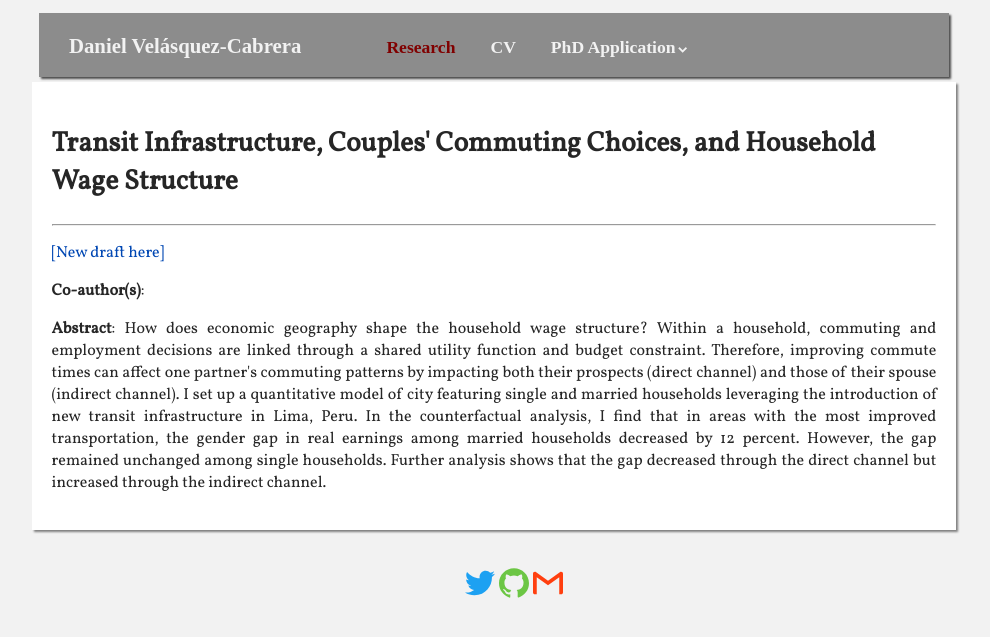
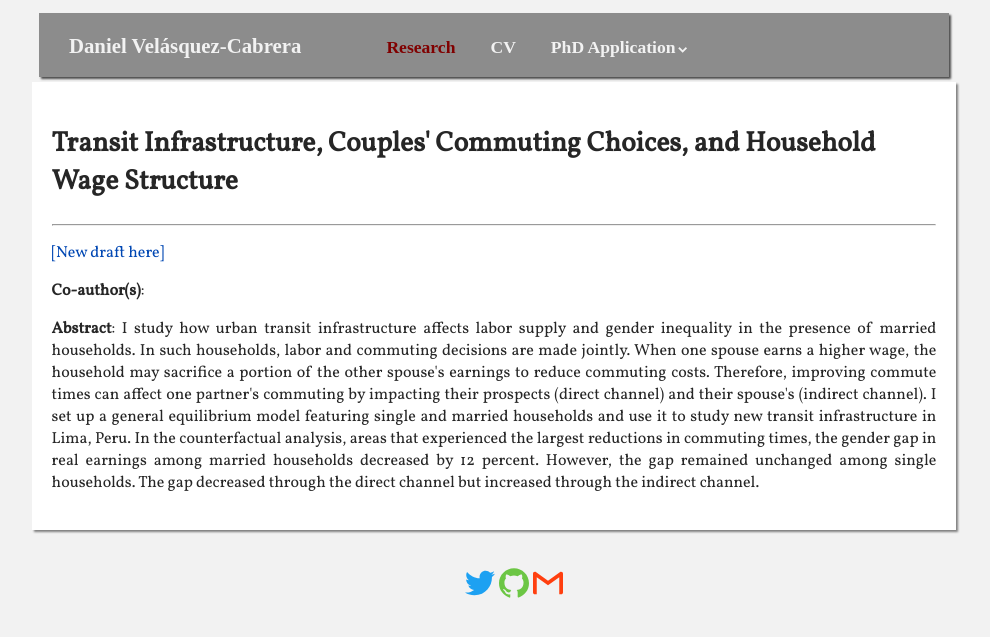
Before and after one commit to dvelasquezc/dvelasquezc.github.io, a Jekyll site: the page built from _research/lima_gender_urban.md, in a window 1280 px wide. Shown: the top 637 px of the page, without its empty margins (146-1136 px from the left). Built offline with Jekyll 4.4.1, drawn with Linux system fonts in a browser that asks for light colours; some web fonts are replaced.

Commit message:
update metro paper

```diff
--- a/_research/lima_gender_urban.md
+++ b/_research/lima_gender_urban.md
@@ -5,7 +5,7 @@ journal: "no"
 link: "no"
 presented: "no"
 pdf: 'no'
-abstract: 'How does economic geography shape the household wage structure? Within a household, commuting and employment decisions are linked through a shared utility function and budget constraint. Therefore, improving commute times can affect one partner&apos;s commuting patterns by impacting both their prospects (direct channel) and those of their spouse (indirect channel). I set up a quantitative model of city featuring single and married households leveraging the introduction of new transit infrastructure in Lima, Peru. In the counterfactual analysis, I find that in areas with the most improved transportation, the gender gap in real earnings among married households decreased by 12 percent. However, the gap remained unchanged among single households. Further analysis shows that the gap decreased through the direct channel but increased through the indirect channel.'
+abstract: 'I study how urban transit infrastructure affects labor supply and gender inequality in the presence of married households. In such households, labor and commuting decisions are made jointly. When one spouse earns a higher wage, the household may sacrifice a portion of the other spouse&apos;s earnings to reduce commuting costs. Therefore, improving commute times can affect one partner&apos;s commuting by impacting their prospects (direct channel) and their spouse&apos;s (indirect channel). I set up a general equilibrium model featuring single and married households and use it to study new transit infrastructure in Lima, Peru. In the counterfactual analysis, areas that experienced the largest reductions in commuting times, the gender gap in real earnings among married households decreased by 12 percent. However, the gap remained unchanged among single households. The gap decreased through the direct channel but increased through the indirect channel.'
 funding: ' CAF - Development Bank of Latin America '
 order_paper: 2
 layout: page
```
Also changed, not shown: 1 other file.
